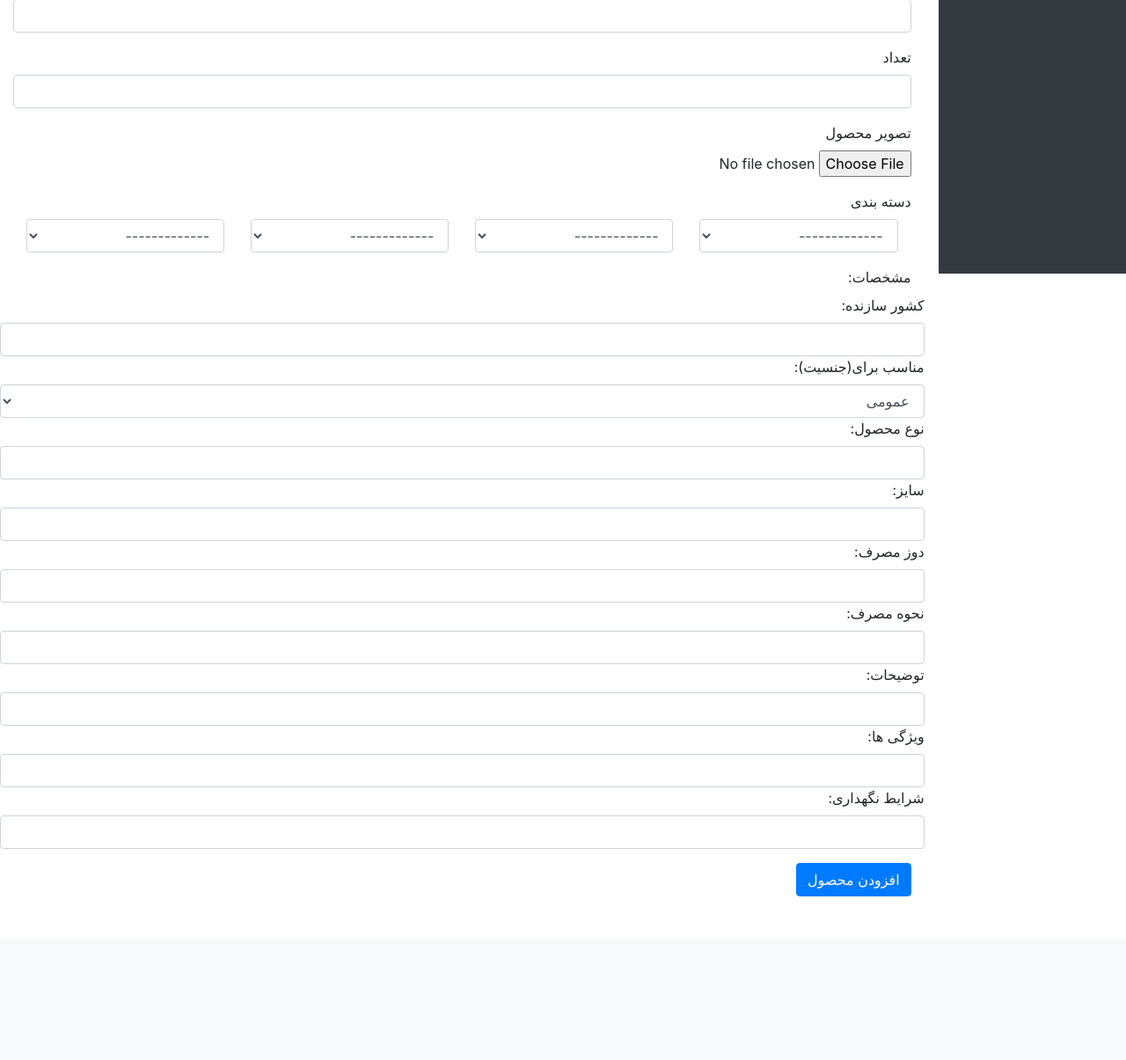
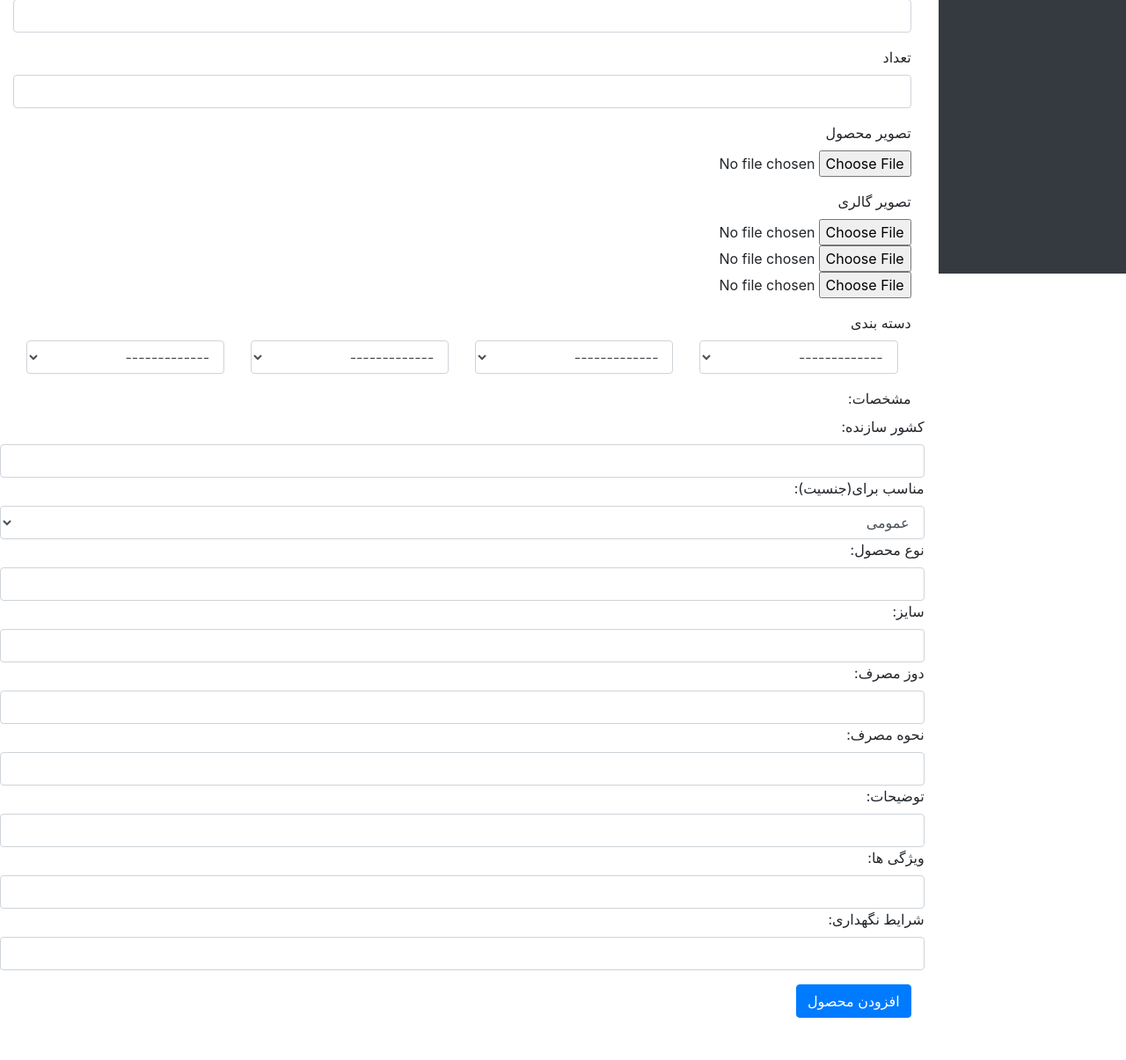
Before and after one commit to bahaminabbasi/y-proj, a Django app: page /dashboard/addproduct/ in a window 1280 px wide. Shown: the part 489-1694 px from the top of the page at 88% size. Before the commit the page ends 1508 px from the top, so only its background shows below. Run offline with Django 3.2, Linux system fonts and the light colour scheme; a user stored in the database is signed in; data comes from the database, SQL or seed files in the repository; both versions use the stored data as it was after the commit; parts of the project's set-up code (start-up, migrations or seed data) failed here and were passed over; some libraries are stand-ins or nearby versions.

Commit message:
dashbord pic gallery

```diff
--- a/dashboard/templates/dashboard/add_product.html
+++ b/dashboard/templates/dashboard/add_product.html
@@ -32,6 +32,12 @@
               <div class="form-group">
                 <label for="productImage">تصویر محصول</label>
                 <input type="file" class="form-control-file" name="image" id="image" required>
+              </div>
+              <div class="form-group">
+                <label for="productImage">تصویر گالری</label>
+                <input type="file" class="form-control-file" name="image_1" id="image_1" required>
+                <input type="file" class="form-control-file" name="image_2" id="image_2" required>
+                <input type="file" class="form-control-file" name="image_3" id="image_3" required>
               </div>
               <div class="form-group">
                 <label for="productImage">دسته بندی</label>
--- a/dashboard/views.py
+++ b/dashboard/views.py
@@ -8,6 +8,7 @@ from .forms import AddProductForm, SubCategoryForm, CategoryForm, StandardDescri
 from products.models import Product
 from iteminfo.models import Category, SubCategory, StandardDescription
 from main.models import MainPictures
+from picture.models import Picture
 
 
 @staff_member_required
@@ -67,6 +68,15 @@ def add_product(request):
                     description = description,
                     )
         b.save()
+        image_1 = request.FILES['image_1']
+        image_2 = request.FILES['image_2']
+        image_3 = request.FILES['image_3']
+        p1 = Picture(product=b, image=image_1)
+        p2 = Picture(product=b, image=image_2)
+        p3 = Picture(product=b, image=image_3)
+        p1.save()
+        p2.save()
+        p3.save()
     else:
         des_form = StandardDescriptionForm()
     return render(request, 'dashboard/add_product.html', context)
```
Also changed, not shown: db.sqlite3.
